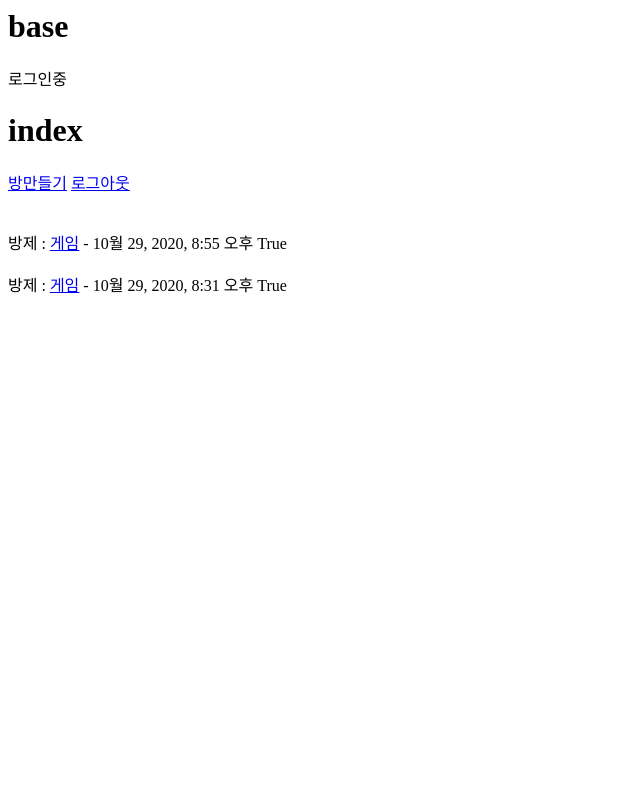
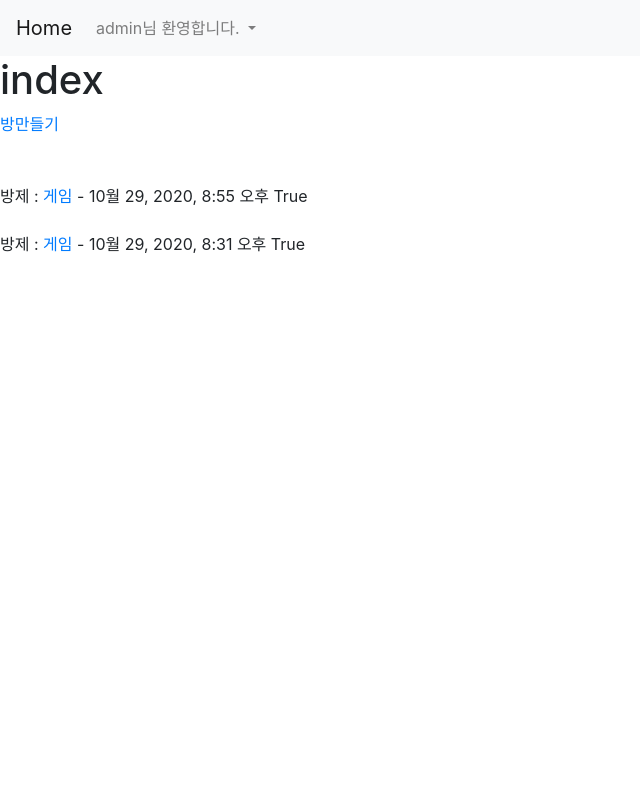
Before and after one commit to integerJI/BullsandCows, a Django app: page /app/index/ in a window 1280 px wide. Shown: the whole page, without its empty margins (0-640 px from the left). Run offline with Django 3.2, Linux system fonts and the light colour scheme; a user stored in the database is signed in; data comes from the database, SQL or seed files in the repository; both versions use the stored data as it was after the commit.

Commit message:
[Add] navbar add

```diff
--- a/app/templates/index.html
+++ b/app/templates/index.html
@@ -1,14 +1,11 @@
 {% extends 'base.html' %}
 
 {% block content %}
-{% if user.is_authenticated %}
-로그인중
-{% endif %}
+
 <h1>index</h1>
 
 <a href="{% url 'gamecreate' %}">방만들기</a>
 
-<a href="{% url 'logout' %}">로그아웃</a>
 
 <br><br><br>
 
--- a/project/templates/base.html
+++ b/project/templates/base.html
@@ -1,4 +1,57 @@
-<h1>base</h1>
+<!DOCTYPE html>
+<html lang="ko">
+<head>
+    <meta charset="UTF-8">
+    <meta name="viewport" content="width=device-width, initial-scale=1.0">
+    <!-- Getbootstrap Start -->
+    <!-- CSS -->
+    <link rel="stylesheet" href="https://cdn.jsdelivr.net/npm/bootstrap@4.5.3/dist/css/bootstrap.min.css" integrity="sha384-TX8t27EcRE3e/ihU7zmQxVncDAy5uIKz4rEkgIXeMed4M0jlfIDPvg6uqKI2xXr2" crossorigin="anonymous">
+    <!-- jQuery and JS bundle w/ Popper.js -->
+    <script src="https://code.jquery.com/jquery-3.5.1.slim.min.js" integrity="sha384-DfXdz2htPH0lsSSs5nCTpuj/zy4C+OGpamoFVy38MVBnE+IbbVYUew+OrCXaRkfj" crossorigin="anonymous"></script>
+    <script src="https://cdn.jsdelivr.net/npm/bootstrap@4.5.3/dist/js/bootstrap.bundle.min.js" integrity="sha384-ho+j7jyWK8fNQe+A12Hb8AhRq26LrZ/JpcUGGOn+Y7RsweNrtN/tE3MoK7ZeZDyx" crossorigin="anonymous"></script>
+</head>
+<body>
+<!-- <nav class="navbar navbar-light bg-light">
+    {% if user.is_authenticated %}
+
+        <a href="{% url 'logout' %}">로그아웃</a>
+    {% else %}
+        <span class="navbar-text">Navbar text with an inline element</span>
+    {% endif %}
+
+
+
+</nav> -->
+
+<nav class="navbar navbar-expand-lg navbar-light bg-light">
+{% if user.is_authenticated %}
+<a class="navbar-brand" href="{% url 'index' %}">Home</a>
+<div class="collapse navbar-collapse" id="navbarSupportedContent">
+    <ul class="navbar-nav mr-auto">
+        <li class="nav-item dropdown">
+            <a class="nav-link dropdown-toggle" href="#" id="navbarDropdown" role="button" data-toggle="dropdown" aria-haspopup="true" aria-expanded="false">
+                {{ user.username }}님 환영합니다.
+            </a>
+            <div class="dropdown-menu" aria-labelledby="navbarDropdown">
+                <a class="dropdown-item" href="#">Decoration</a>
+                <div class="dropdown-divider"></div>
+                <a class="dropdown-item" href="{% url 'logout' %}">Logout</a>
+            </div>
+        </li>
+    </ul>
+</div>
+{% else %}
+<a class="navbar-brand" href="{% url 'login' %}">Home</a>
+<div class="collapse navbar-collapse" id="navbarSupportedContent">
+    <ul class="navbar-nav mr-auto">
+        <li class="nav-item dropdown">
+            <a>안녕하세요. 환영합니다.</a>
+        </li>
+    </ul>
+</div>
+{% endif %}
+</nav>
 {% block content %}
-
 {% endblock %}
+</body>
+</html>
```
Also changed, not shown: db.sqlite3.
